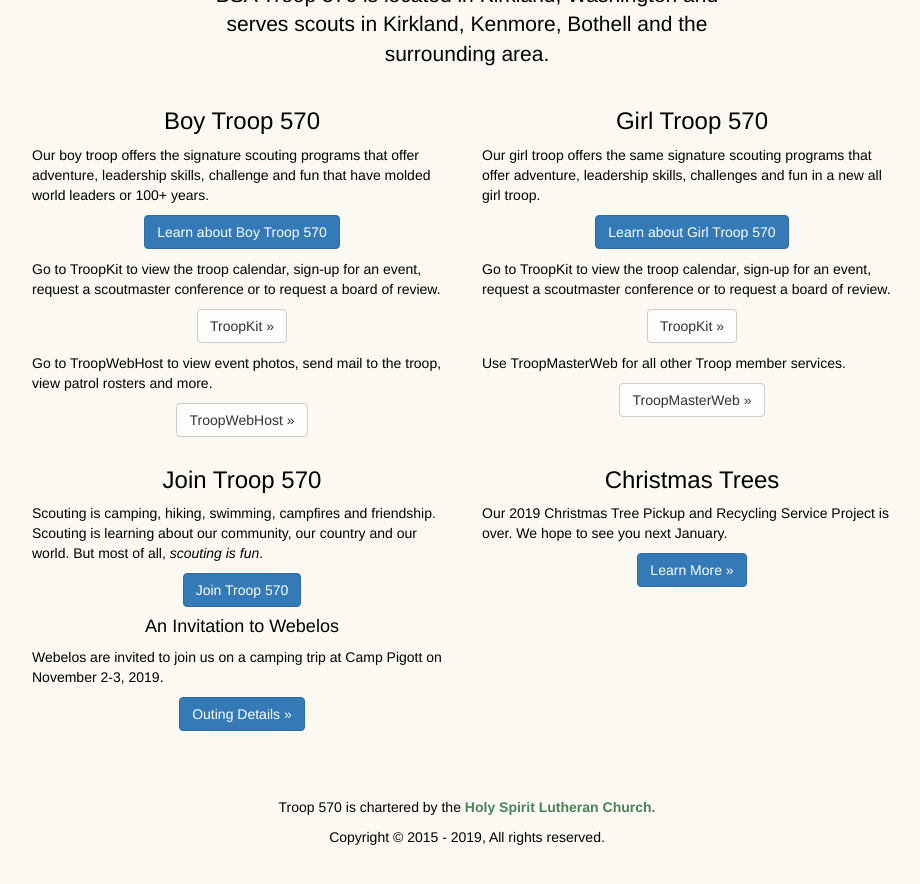
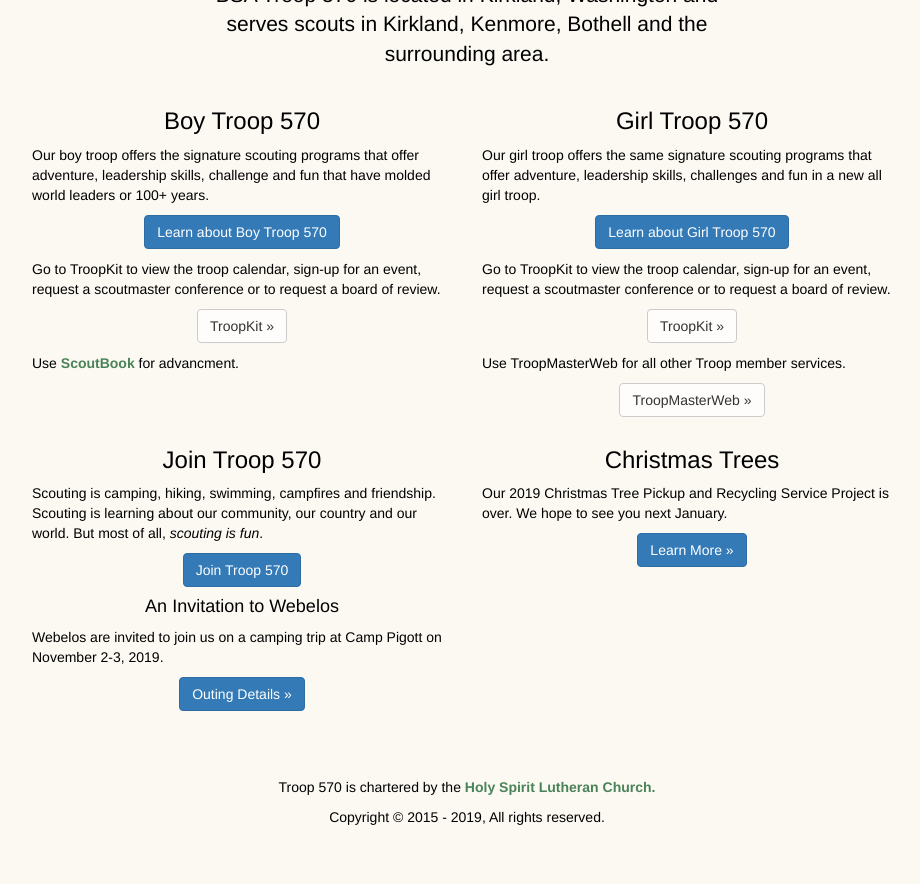
Before and after one commit to troop570/troop570.github.io, a Jekyll site: the page built from index.html, in a window 1280 px wide and 900 px high, scrolled down 280 px. Shown: the top 884 px of the window, without its empty margins (173-1093 px from the left). Built offline with Jekyll 4.4.1, drawn with Linux system fonts in a browser that asks for light colours; nearby versions of some CDN libraries.

Commit message:
remove TroopWebHost from home page

```diff
--- a/index.html
+++ b/index.html
@@ -80,9 +80,7 @@
       <p>Go to TroopKit to view the troop calendar, sign-up for an event, request a
           scoutmaster conference or to request a board of review.</p>
       <p class="text-center"><a class="btn btn-default" href="http://troopkit.com/">TroopKit &raquo;</a></p>
-      <p>Go to TroopWebHost to view event photos, send mail to the troop,
-          view patrol rosters and more.</p>
-      <p class="text-center"><a class="btn btn-default" href="http://www.troopwebhost.org/Troop570Kirkland/">TroopWebHost &raquo;</a></p>
+      <p>Use <a href="https://scoutbook.com">ScoutBook</a> for advancment.</p>
      </div>
     <div class="col-sm-6">
       <h3 class="text-center">Girl Troop 570</h3>
```
